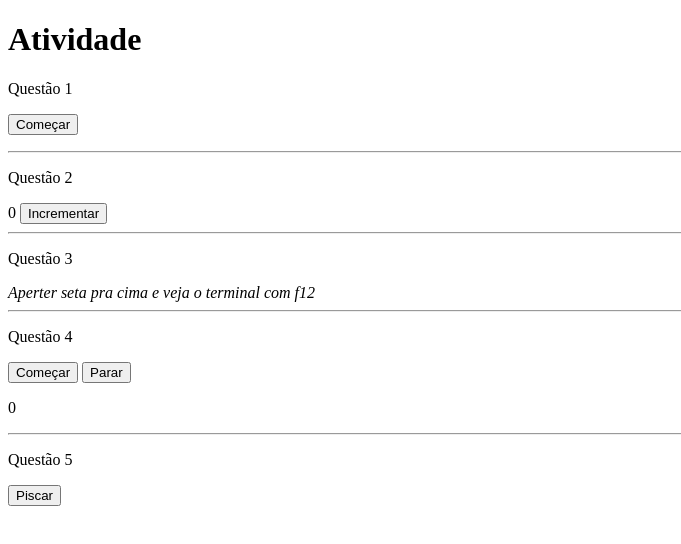
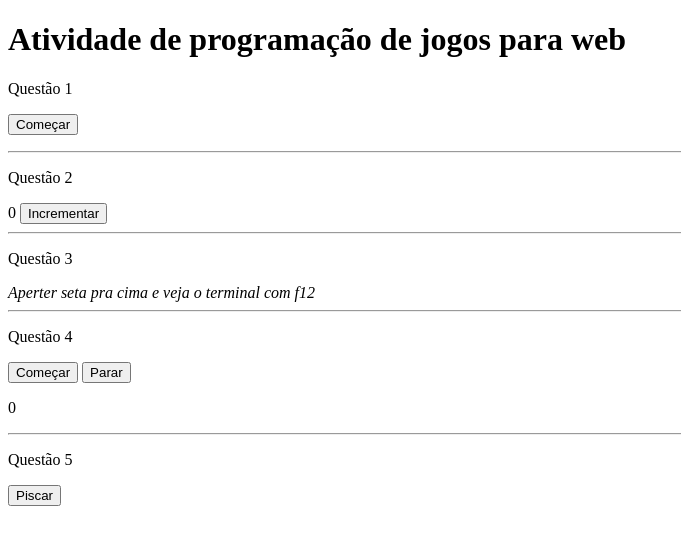
Before and after one commit to oDaniel728/pjd-pjw-atividade-23.03.26, a plain HTML site: page index.html in a window 1280 px wide. Shown: the whole page, without its empty margins (0-681 px from the left). Drawn offline with Linux system fonts and the light colour scheme.

Commit message:
change: index/html/body/h1

```diff
--- a/index.html
+++ b/index.html
@@ -8,7 +8,7 @@
 </head>
 <body>
     <audio src="./sfx.mp3" id="glittersfx"></audio>
-    <h1>Atividade</h1>
+    <h1>Atividade de programação de jogos para web</h1>
     <p>Questão 1</p>
     <div>
         <button id="btn-start">Começar</button>
```
